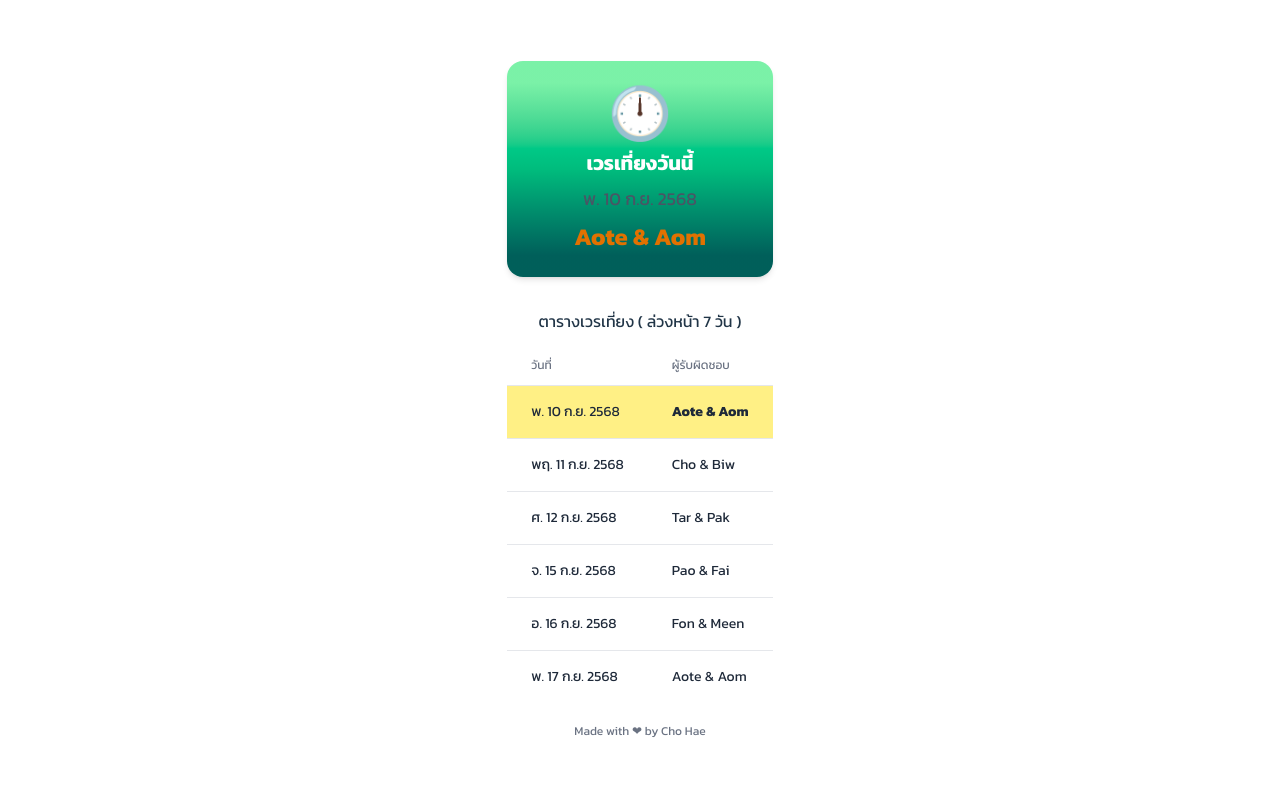
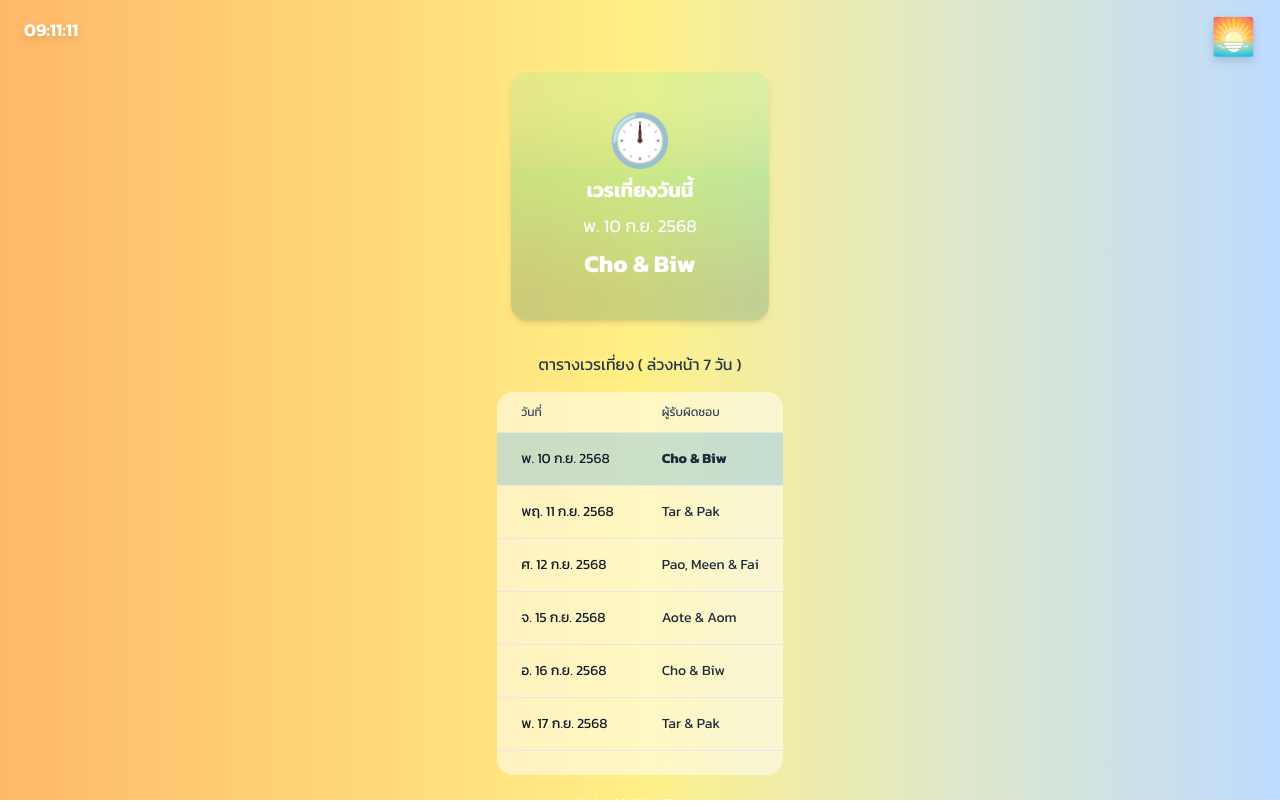
Before and after one commit to 5iravich/nt-lunch-duty, a React (Vite) app: page / in a window 1280 px wide. Built offline with nearby package versions, Linux system fonts and the light colour scheme; no server answers.

Commit message:
5iravich-10-9-68

```diff
--- a/index.html
+++ b/index.html
@@ -2,7 +2,7 @@
 <html lang="en">
   <head>
     <meta charset="UTF-8" />
-    <link rel="icon" type="image/svg+xml" href="/vite.svg" />
+    <link rel="icon" type="image/svg+xml" href="/calendar.svg" />
     <meta name="viewport" content="width=device-width, initial-scale=1.0" />
     <link href="/src/index.css" rel="stylesheet">
     <link href="https://fonts.googleapis.com/css2?family=Kanit:wght@400;600;700&display=swap" rel="stylesheet"/>
--- a/src/App.css
+++ b/src/App.css
@@ -1,9 +1,9 @@
 @import "tailwindcss";
 
 #root {
-  max-width: 1280px;
+  height: 100%;
   margin: 0 auto;
-  padding: 2rem;
+  padding: 0;
   text-align: center;
 }
 
--- a/src/App.jsx
+++ b/src/App.jsx
@@ -2,8 +2,7 @@ import React, { useEffect, useState } from "react";
 import Bg from './assets/bg.png'
 
 const dutyMembers = [
-  "Pao & Fai",
-  "Fon & Meen",
+  "Pao, Meen & Fai",
   "Aote & Aom",
   "Cho & Biw",
   "Tar & Pak"
@@ -11,6 +10,47 @@ const dutyMembers = [
 
 // วันเริ่มต้นหมุนเวร (YYYY-MM-DD)
 const startDate = "2025-08-11";
+
+// ฟังก์ชันแบ่งช่วงเวลา
+function getTimeOfDay() {
+  const hour = new Date().getHours();
+  if (hour >= 5 && hour < 12) return "morning";
+  if (hour >= 12 && hour < 17) return "afternoon";
+  if (hour >= 17 && hour < 20) return "evening";
+  return "night";
+}
+
+// กำหนดสีพื้นหลังตามช่วงเวลา
+function getBackgroundClass() {
+  switch (getTimeOfDay()) {
+    case "morning":
+      return "bg-gradient-to-r from-orange-300 via-yellow-200 to-blue-200 animate-gradient-x";
+    case "afternoon":
+      return "bg-gradient-to-r from-sky-300 via-blue-400 to-indigo-300 animate-gradient-x";
+    case "evening":
+      return "bg-gradient-to-r from-purple-500 via-pink-400 to-orange-400 animate-gradient-x";
+    case "night":
+      return "bg-gradient-to-r from-gray-900 via-blue-900 to-black animate-gradient-x";
+    default:
+      return "bg-gray-200";
+  }
+}
+
+// ไอคอนประกอบตามเวลา
+function getTimeOfDayIcon() {
+  switch (getTimeOfDay()) {
+    case "morning":
+      return "🌅";
+    case "afternoon":
+      return "🌞";
+    case "evening":
+      return "🌇";
+    case "night":
+      return "🌙";
+    default:
+      return "🕒";
+  }
+}
 
 function getNextWorkday(date, holidays) {
   let nextDate = new Date(date);
@@ -64,13 +104,13 @@ function generateDutyTable(startDate, holidays, members) {
 // ฟังก์ชันหา className ของสีตามวัน
 function getDayColor(day) {
   switch (day) {
-    case 0: return "bg-gradient-to-t from-red-800 from-10% via-red-500 via-50% to-rose-300 to-90% text-white backdrop-blur-xs";      // อาทิตย์
-    case 1: return "bg-gradient-to-t from-amber-500 from-10% via-yellow-500 via-50% to-amber-100 to-90% text-white backdrop-blur-xs";   // จันทร์
-    case 2: return "bg-gradient-to-t from-rose-800 from-10% via-pink-500 via-50% to-fuchsia-300 to-90% text-white backdrop-blur-xs";     // อังคาร
-    case 3: return "bg-gradient-to-t from-teal-800 from-10% via-emerald-500 via-50% to-green-300 to-90% text-white backdrop-blur-xs";    // พุธ
-    case 4: return "bg-gradient-to-t from-orange-600 from-10% via-orange-500 via-50% to-yellow-300 to-90% text-white backdrop-blur-xs";   // พฤหัส
-    case 5: return "bg-gradient-to-t from-blue-600 from-10% via-sky-500 via-50% to-cyan-300 to-90% text-white backdrop-blur-xs";     // ศุกร์
-    case 6: return "bg-gradient-to-t from-fuchsia-600 from-10% via-purple-500 via-50% to-violet-300 to-90% text-white backdrop-blur-xs";   // เสาร์
+    case 0: return "bg-gradient-to-t from-red-800/20 from-10% via-red-500/20 via-50% to-rose-300/20 to-90% text-white backdrop-blur-xs";      // อาทิตย์
+    case 1: return "bg-gradient-to-t from-amber-500/20 from-10% via-yellow-500/20 via-50% to-amber-100/20 to-90% text-white backdrop-blur-xs";   // จันทร์
+    case 2: return "bg-gradient-to-t from-rose-800/20 from-10% via-pink-500/20 via-50% to-fuchsia-300/20 to-90% text-white backdrop-blur-xs";     // อังคาร
+    case 3: return "bg-gradient-to-t from-teal-800/20 from-10% via-emerald-500/20 via-50% to-green-300/20 to-90% text-white backdrop-blur-xs";    // พุธ
+    case 4: return "bg-gradient-to-t from-orange-600/20 from-10% via-orange-500/20 via-50% to-yellow-300/20 to-90% text-white backdrop-blur-xs";   // พฤหัส
+    case 5: return "bg-gradient-to-t from-blue-600/20 from-10% via-sky-500/20 via-50% to-cyan-300/20 to-90% text-white backdrop-blur-xs";     // ศุกร์
+    case 6: return "bg-gradient-to-t from-fuchsia-600/20 from-10% via-purple-500/20 via-50% to-violet-300/20 to-90% text-white backdrop-blur-xs";   // เสาร์
     default: return "bg-gray-300 text-black";
   }
 }
@@ -78,6 +118,8 @@ function getDayColor(day) {
 export default function App() {
   const [holidays, setHolidays] = useState([]);
   const [loading, setLoading] = useState(true);
+
+  const [time, setTime] = useState(new Date());
 
   useEffect(() => {
     fetch("http://localhost:3001/holidays")
@@ -92,8 +134,20 @@ export default function App() {
       });
   }, []);
 
+   useEffect(() => {
+    const timer = setInterval(() => {
+      setTime(new Date());
+    }, 1000);
+
+    return () => clearInterval(timer);
+  }, []);
+
   if (loading) {
-    return <p>กำลังโหลดข้อมูล...</p>;
+    return (
+    <div className="flex items-center justify-center h-screen w-full">
+      <p className="text-lg font-semibold">กำลังโหลดข้อมูล...</p>
+    </div>
+  );
   }
 
   const dutyTable = generateDutyTable(startDate, holidays, dutyMembers);
@@ -110,16 +164,22 @@ export default function App() {
   const todayColor = getDayColor(today.getDay());
 
   return (
-    <div style={{ padding: "20px", fontFamily: "Kanit" }}>
-
+    <div className={`h-screen w-full flex flex-col items-center justify-start p-6 relative transition-all duration-1000 ${getBackgroundClass()}`} style={{ fontFamily: "Kanit" }}>
+    <div className="absolute top-4 left-6 text-lg font-semibold text-white drop-shadow-lg">
+      {time.toLocaleTimeString("th-TH", { hour: "2-digit", minute: "2-digit", second: "2-digit" })}
+    </div>
+      {/* ไอคอนมุมขวาบน */}
+      <div className="absolute top-4 right-6 text-4xl drop-shadow-lg">
+        {getTimeOfDayIcon()}
+      </div>
       {/* Card วันนี้ */}
-      <div className={`shadow-md rounded-2xl p-6 text-center ${todayColor} transition delay-150 duration-300 ease-in-out hover:-translate-y-1 hover:scale-110 hover:bg-indigo-500 cursor-pointer`}>
+      <div className={`mt-12 shadow-md rounded-2xl px-18 py-10 text-center ${todayColor} transition delay-150 duration-300 ease-in-out hover:-translate-y-1 hover:scale-110 cursor-pointer`}>
         <h1 className="text-xl font-bold mb-2">🕛</h1>
         <h2 className="text-xl font-bold mb-2">เวรเที่ยงวันนี้</h2>
         {todayDuty ? (
           <div>
-            <p className="text-lg text-gray-600">{todayDuty.date}</p>
-            <p className="text-2xl font-bold text-amber-600 mt-2">
+            <p className="text-lg text-gray-50">{todayDuty.date}</p>
+            <p className="text-2xl font-bold text-white-300 mt-2">
               {todayDuty.person}
             </p>
           </div>
@@ -128,15 +188,15 @@ export default function App() {
         )}
       </div>
 
-      <h2 className="pt-8 pb-3 text-center">ตารางเวรเที่ยง ( ล่วงหน้า 7 วัน )</h2>
-      <table className="min-w-full divide-y divide-gray-200 dark:divide-neutral-700" border="1" cellPadding="6" style={{ borderCollapse: "collapse" }}>
+      <h2 className="pt-8 pb-4 text-center">ตารางเวรเที่ยง ( ล่วงหน้า 7 วัน )</h2>
+      <table className="divide-y divide-gray-200 bg-white/50 backdrop-blur-xs rounded-2xl transition delay-150 duration-300 ease-in-out hover:scale-102" border="1" cellPadding="6" style={{ borderCollapse: "collapse" }}>
         <thead>
           <tr>
-            <th scope="col" className="px-6 py-3 text-start text-xs font-medium text-gray-500 uppercase dark:text-neutral-500">วันที่</th>
-            <th scope="col" className="px-6 py-3 text-start text-xs font-medium text-gray-500 uppercase dark:text-neutral-500">ผู้รับผิดชอบ</th>
+            <th scope="col" className="px-6 py-3 text-start text-xs font-medium text-gray-700 uppercase">วันที่</th>
+            <th scope="col" className="px-6 py-3 text-start text-xs font-medium text-gray-700 uppercase">ผู้รับผิดชอบ</th>
           </tr>
         </thead>
-        <tbody className="divide-y divide-gray-200 dark:divide-neutral-700">
+        <tbody className="divide-y divide-gray-200" >
           {dutyTable.map((row, index) => {
             const todayStr = new Date().toLocaleDateString("th-TH", {
               weekday: "short",
@@ -150,16 +210,21 @@ export default function App() {
             return (
               <tr
                 key={index}
-                className={`hover:bg-gray-100 dark:hover:bg-neutral-700 ${isToday ? "bg-yellow-200 font-bold" : ""}`}
+                className={`hover:bg-gray-100  ${isToday ? "text-white bg-sky-600/20 font-bold" : ""}`}
               >
-                <td className="px-6 py-4 whitespace-nowrap text-sm font-medium text-gray-800 dark:text-neutral-200">{row.date}</td>
-                <td className="px-6 py-4 whitespace-nowrap text-sm text-gray-800 dark:text-neutral-200">{row.person}</td>
+                <td className="px-6 py-4 whitespace-nowrap text-sm font-medium text-gray-900">{row.date}</td>
+                <td className="px-6 py-4 whitespace-nowrap text-sm text-gray-800">{row.person}</td>
               </tr>
             );
-          })}
+          })}<thead>
+          <tr>
+            <th scope="col" className="px-6 py-3 text-start text-xs font-medium text-gray-700 uppercase"></th>
+            <th scope="col" className="px-6 py-3 text-start text-xs font-medium text-gray-700 uppercase"></th>
+          </tr>
+        </thead>
         </tbody>
       </table>
-      <div><p className="pt-5 text-xs text-center text-gray-500">Made with ❤ by Cho Hae</p></div>
+      <div><p className="pt-5 text-xs text-center text-white">Made with ❤ by Cho Hae</p></div>
     </div>
   );
 }
--- a/src/index.css
+++ b/src/index.css
@@ -26,10 +26,7 @@ a:hover {
 
 body {
   margin: 0;
-  display: flex;
-  place-items: center;
-  min-width: 320px;
-  min-height: 100vh;
+  height: 0;
   justify-content: center;
 }
 
```
Also changed, not shown: public/calendar.svg (added).
